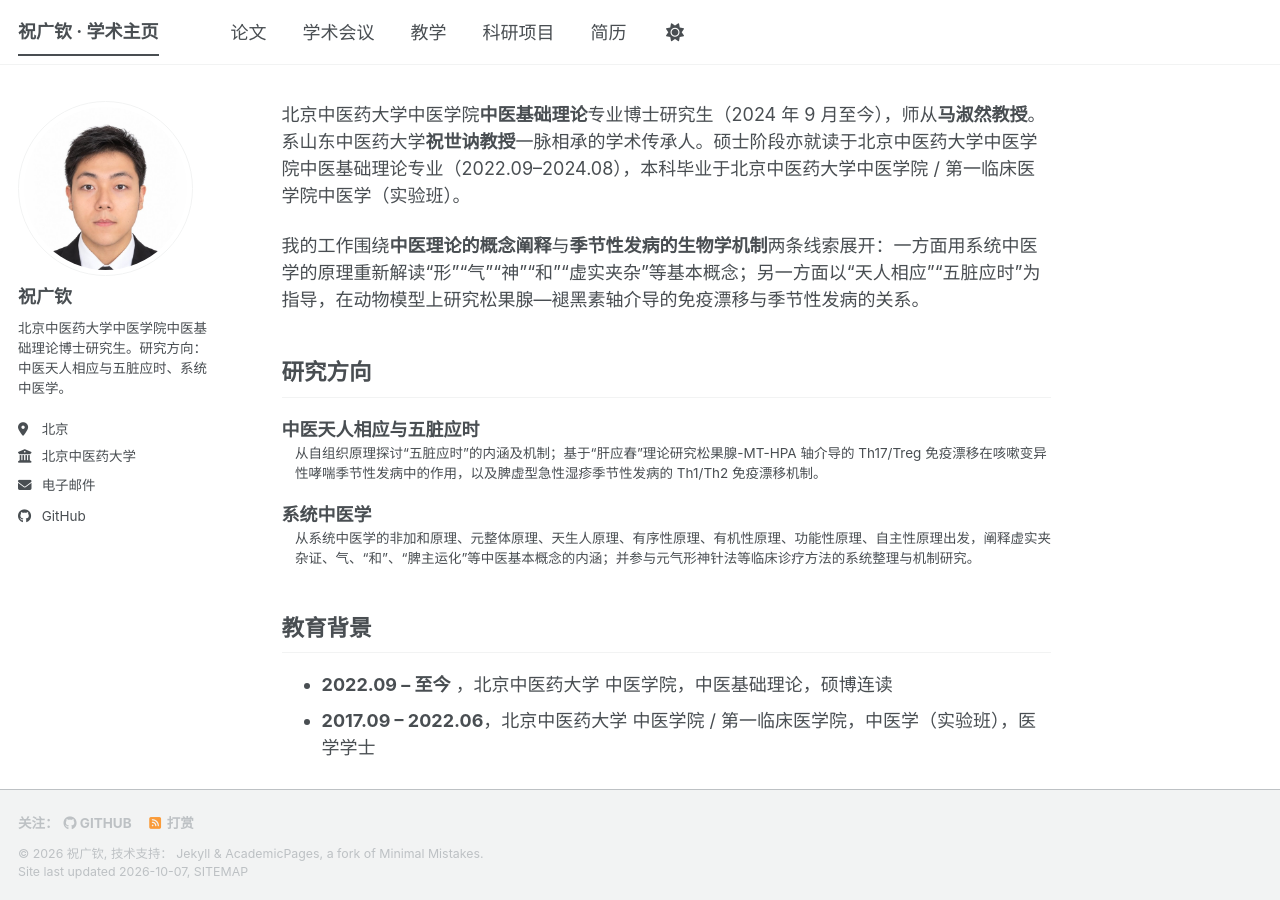
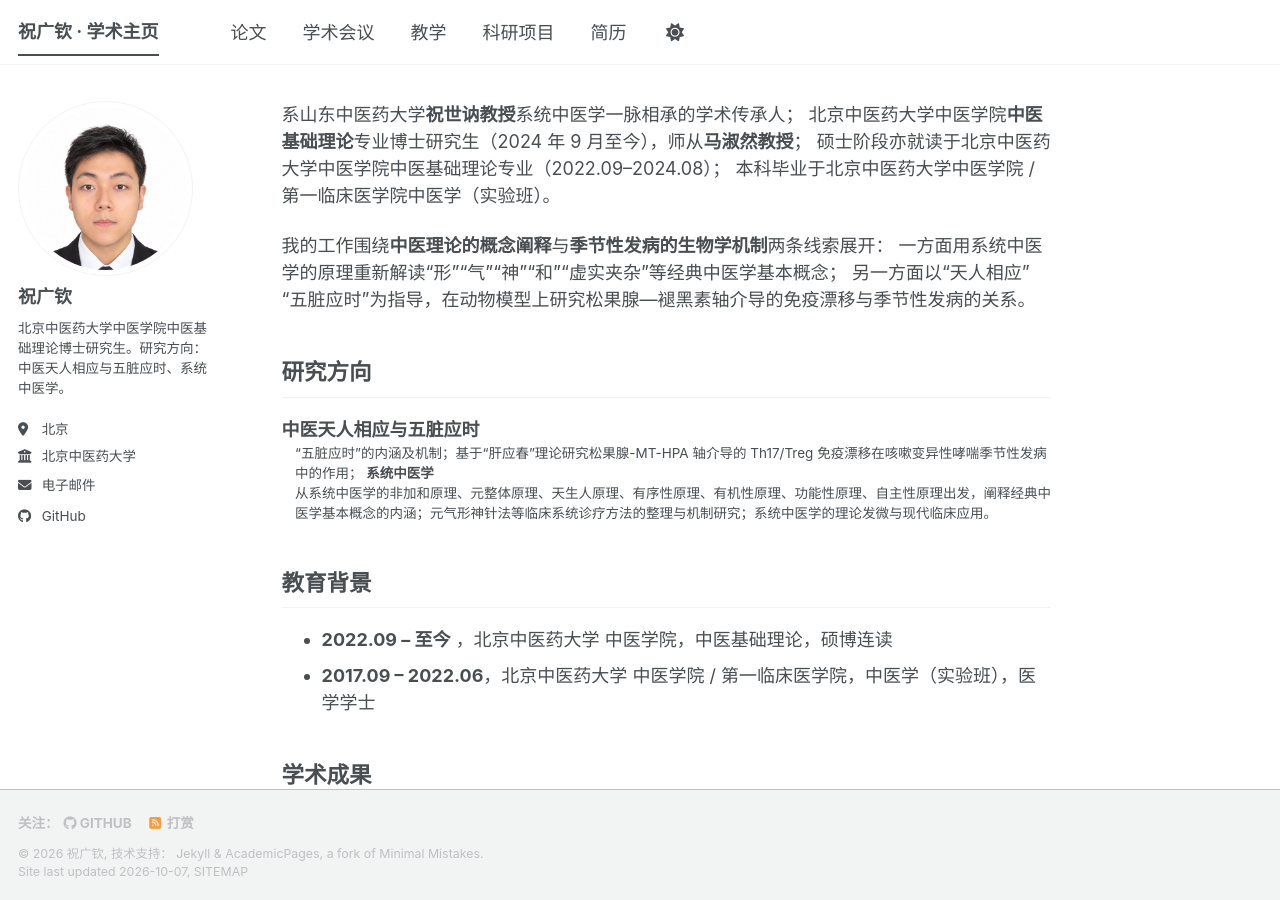
Before and after one commit to ZhuGuangqin/ZhuGuangqin.github.io, a Jekyll site: the page built from _pages/about.md, in a window 1280 px wide and 900 px high. Built offline with Jekyll 4.4.1, drawn with Linux system fonts in a browser that asks for light colours; a script that is not in the unit is left out.

Commit message:
通过网页编辑器更新内容

```diff
--- a/_pages/about.md
+++ b/_pages/about.md
@@ -6,17 +6,21 @@ redirect_from:
   - /about.html
 ---
 
-北京中医药大学中医学院**中医基础理论**专业博士研究生（2024 年 9 月至今），师从**马淑然教授**。系山东中医药大学**祝世讷教授**一脉相承的学术传承人。硕士阶段亦就读于北京中医药大学中医学院中医基础理论专业（2022.09–2024.08），本科毕业于北京中医药大学中医学院 / 第一临床医学院中医学（实验班）。
+系山东中医药大学**祝世讷教授**系统中医学一脉相承的学术传承人；
+北京中医药大学中医学院**中医基础理论**专业博士研究生（2024 年 9 月至今），师从**马淑然教授**；
+硕士阶段亦就读于北京中医药大学中医学院中医基础理论专业（2022.09–2024.08）；
+本科毕业于北京中医药大学中医学院 / 第一临床医学院中医学（实验班）。
 
-我的工作围绕**中医理论的概念阐释**与**季节性发病的生物学机制**两条线索展开：一方面用系统中医学的原理重新解读“形”“气”“神”“和”“虚实夹杂”等基本概念；另一方面以“天人相应”“五脏应时”为指导，在动物模型上研究松果腺—褪黑素轴介导的免疫漂移与季节性发病的关系。
+我的工作围绕**中医理论的概念阐释**与**季节性发病的生物学机制**两条线索展开：
+一方面用系统中医学的原理重新解读“形”“气”“神”“和”“虚实夹杂”等经典中医学基本概念；
+另一方面以“天人相应”“五脏应时”为指导，在动物模型上研究松果腺—褪黑素轴介导的免疫漂移与季节性发病的关系。
 
 ## 研究方向
 
 **中医天人相应与五脏应时**
-: 从自组织原理探讨“五脏应时”的内涵及机制；基于“肝应春”理论研究松果腺-MT-HPA 轴介导的 Th17/Treg 免疫漂移在咳嗽变异性哮喘季节性发病中的作用，以及脾虚型急性湿疹季节性发病的 Th1/Th2 免疫漂移机制。
-
+: “五脏应时”的内涵及机制；基于“肝应春”理论研究松果腺-MT-HPA 轴介导的 Th17/Treg 免疫漂移在咳嗽变异性哮喘季节性发病中的作用；
 **系统中医学**
-: 从系统中医学的非加和原理、元整体原理、天生人原理、有序性原理、有机性原理、功能性原理、自主性原理出发，阐释虚实夹杂证、气、“和”、“脾主运化”等中医基本概念的内涵；并参与元气形神针法等临床诊疗方法的系统整理与机制研究。
+: 从系统中医学的非加和原理、元整体原理、天生人原理、有序性原理、有机性原理、功能性原理、自主性原理出发，阐释经典中医学基本概念的内涵；元气形神针法等临床系统诊疗方法的整理与机制研究；系统中医学的理论发微与现代临床应用。
 
 ## 教育背景
 
```
Also changed, not shown: _teaching/101-zhongxue-xuanxiuke.md (+2 -1 lines).
